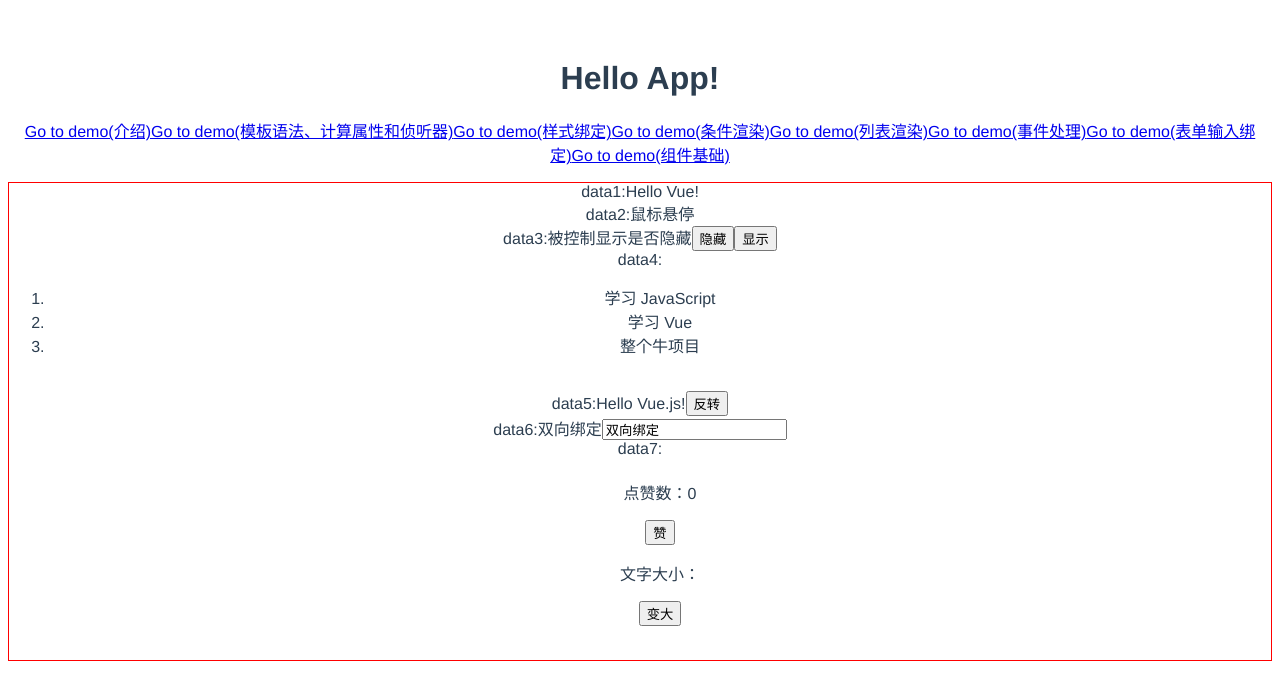
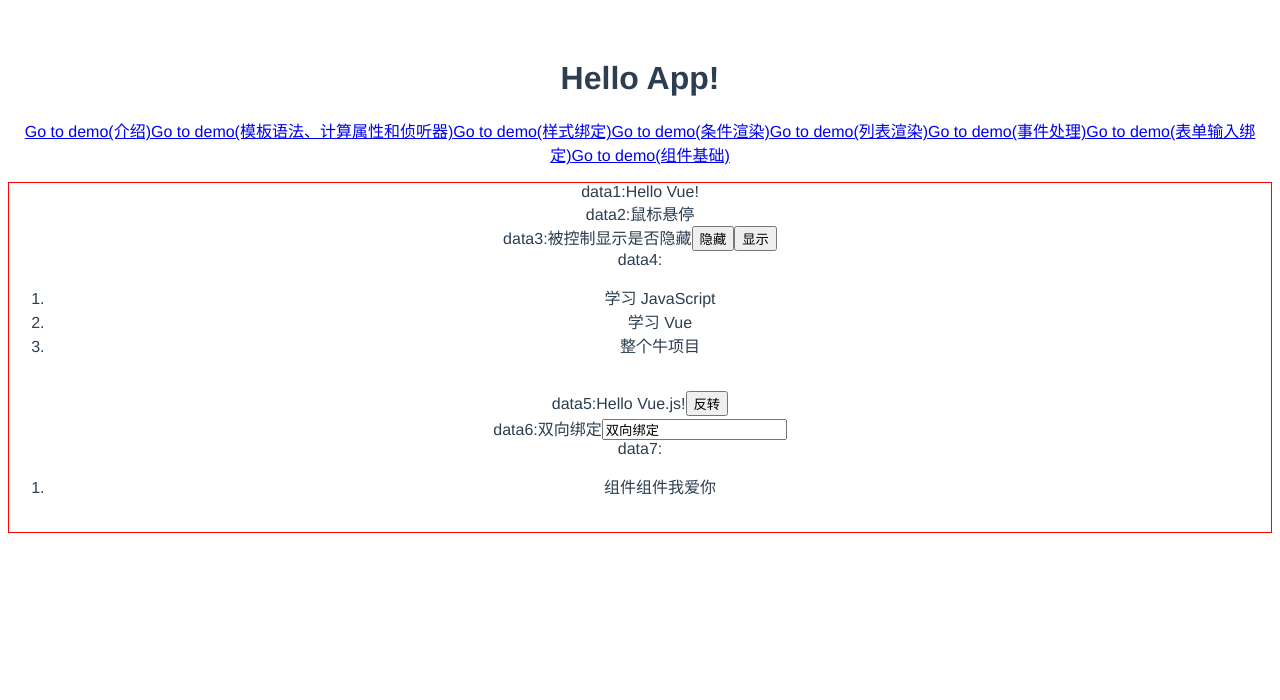
Before and after one commit to Snail727/SnailFis, a Vue app in the folder snailFis/SnailFisWeb/: page /#/Demo in a window 1280 px wide. Shown: the top 700 px of the page. Built offline with nearby package versions, Linux system fonts and the light colour scheme.

Commit message:
滴滴滴

```diff
--- a/snailFis/SnailFisWeb/src/baseData/Demo.vue
+++ b/snailFis/SnailFisWeb/src/baseData/Demo.vue
@@ -6,13 +6,13 @@
     <span>data4:<ol><li :key=i v-for="(item,i) in data4" >{{item.text}}</li></ol></span><br>
     <span>data5:{{data5}}<button v-on:click="reverse">反转</button></span><br>
     <span>data6:{{data6}}<input v-model="data6"></span><br>
-    <span>data7:<ol><todo-item :todo="data7"></todo-item></ol></span><br>
+    <span>data7:<ol><todo-items :todo="data7"></todo-items></ol></span><br>
   </div>
 </template>
 
 <script>
 import Vue from "vue";
-Vue.component('todo-item',{props:['todo'],template:'<li>{{todo.text}}</li>'})
+Vue.component('todo-items',{props:['todo'],template:'<li>{{todo.text}}</li>'})
 export default {
   data(){
     return{
--- a/snailFis/SnailFisWeb/src/baseData/Demo1.vue
+++ b/snailFis/SnailFisWeb/src/baseData/Demo1.vue
@@ -9,6 +9,7 @@
     <p id='no5'>data5:<button @[eventName]="change">触发事件</button><button @click="changeEvents">改变事件</button></p>
     <hr>
     <span>data6:<input v-model.number="data6" type="number">+<input v-model.number="data7" type="number">={{sumData}}-----{{data8}}</span>
+    <todo-item></todo-item>
   </div>
 </template>
 
--- a/snailFis/SnailFisWeb/src/baseData/Demo4.vue
+++ b/snailFis/SnailFisWeb/src/baseData/Demo4.vue
@@ -11,8 +11,6 @@
 </template>
 
 <script>
-import Vue from "vue";
-Vue.component('todo-item',{template:'<div>你好</div>'})
 export default {
   data(){
     return{
--- a/snailFis/SnailFisWeb/src/baseData/Demo7.vue
+++ b/snailFis/SnailFisWeb/src/baseData/Demo7.vue
@@ -1,12 +1,12 @@
 <template>
   <div>
-      <div :style="{fontSize:num1+'px'}"><todo-item v-for="item in textArrs" :key="item.title" :todo="item" @changeNum="changeNumss" :sizeNum="num1"></todo-item></div>
+      <div :style="{fontSize:num1+'px'}"><todo-items v-for="item in textArrs" :key="item.title" :todo="item" @changeNum="changeNumss" :sizeNum="num1"></todo-items></div>
   </div>
 </template>
 
 <script>
 import Vue from "vue";
-Vue.component('todo-item',
+var todoItems =
     {
         props:['todo','sizeNum'],
         data(){
@@ -26,8 +26,8 @@ Vue.component('todo-item',
         `,
 
     }
-)
 export default {
+    components:{"todo-items":todoItems},
   data(){
     return{
         textArrs:[{title:"世界和平",content:"希望世界和平，永无战乱"}
```
